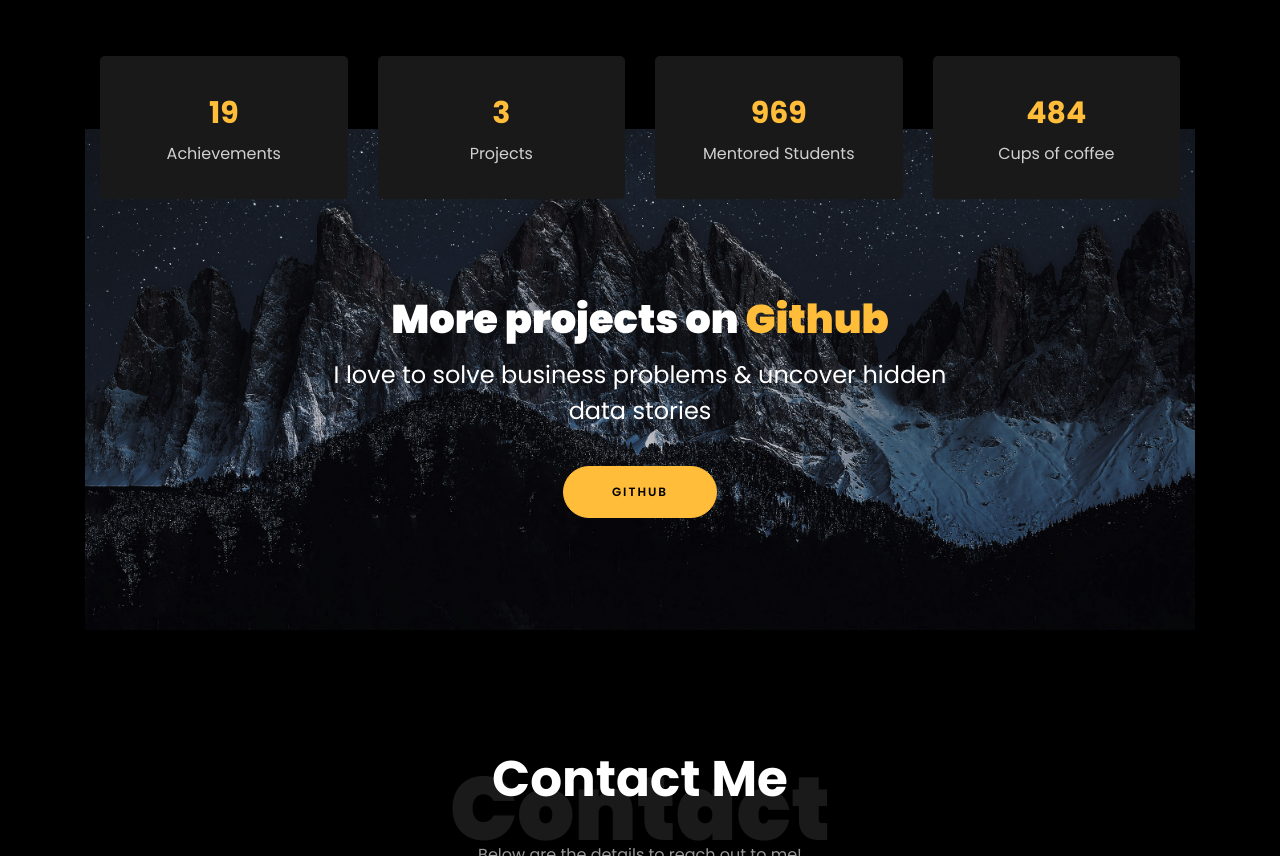
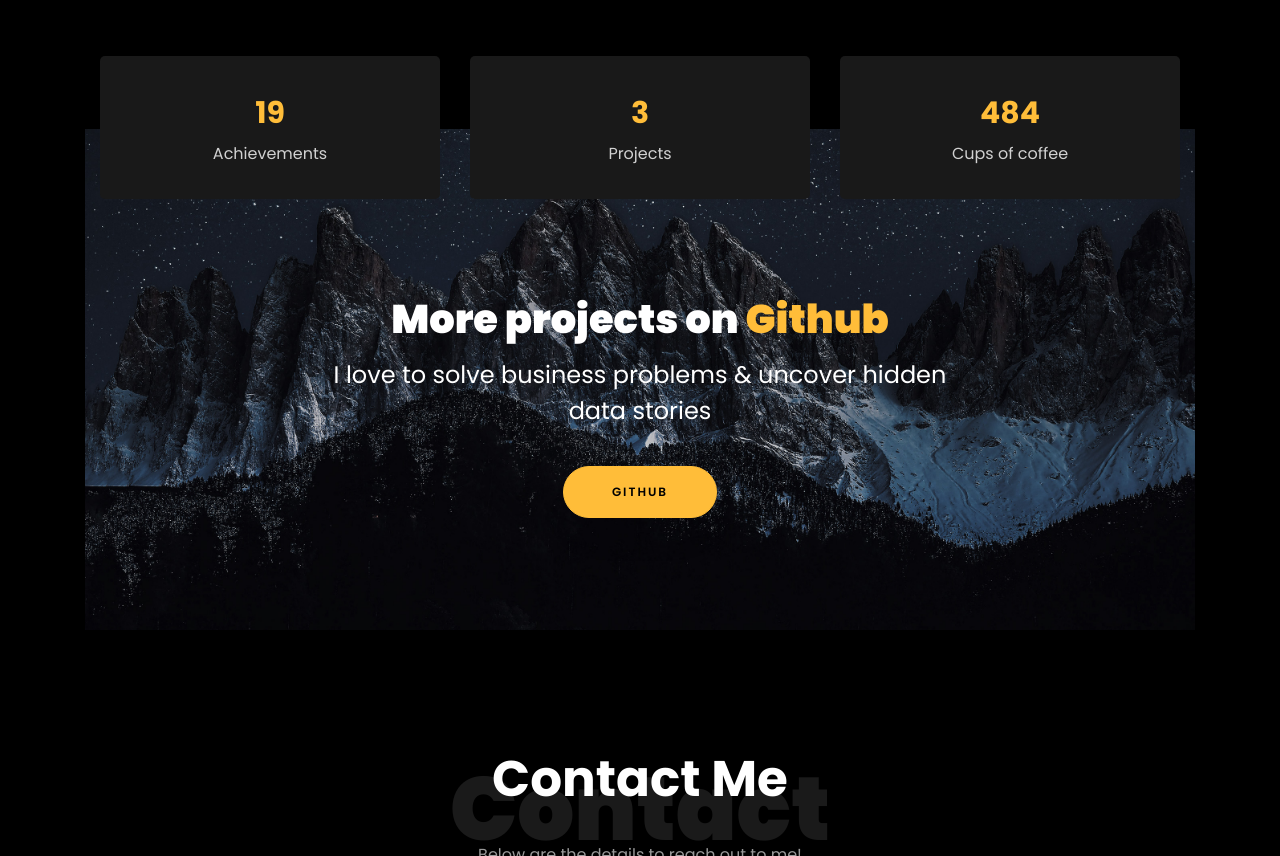
Before and after one commit to Sachin4209/sachin_portfolio, a plain HTML site: page index.html in a window 1280 px wide. Shown: the part 3994-4850 px from the top of the page. Drawn offline with Linux system fonts and the light colour scheme; files whose address does not match are found by name.

Commit message:
chane is 514

```diff
--- a/index.html
+++ b/index.html
@@ -511,14 +511,14 @@
               </div>
             </div>
         </div>
-        <div class="col-md d-flex justify-content-center counter-wrap ftco-animate">
+        <!-- <div class="col-md d-flex justify-content-center counter-wrap ftco-animate">
             <div class="block-18">
               <div class="text">
                 <strong class="number" data-number="1000">0</strong>
                 <span>Mentored Students</span>
               </div>
             </div>
-          </div>
+          </div> -->
           <div class="col-md d-flex justify-content-center counter-wrap ftco-animate">
             <div class="block-18">
               <div class="text">
```
